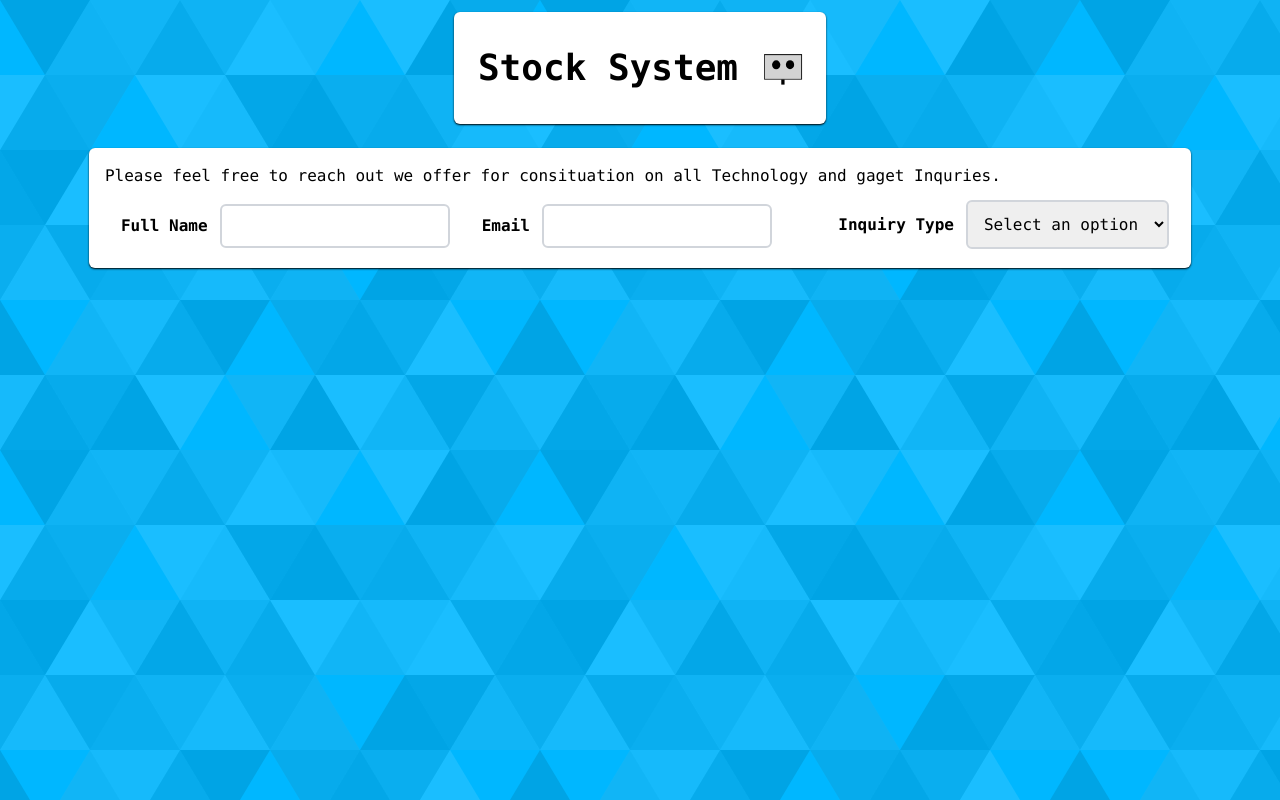
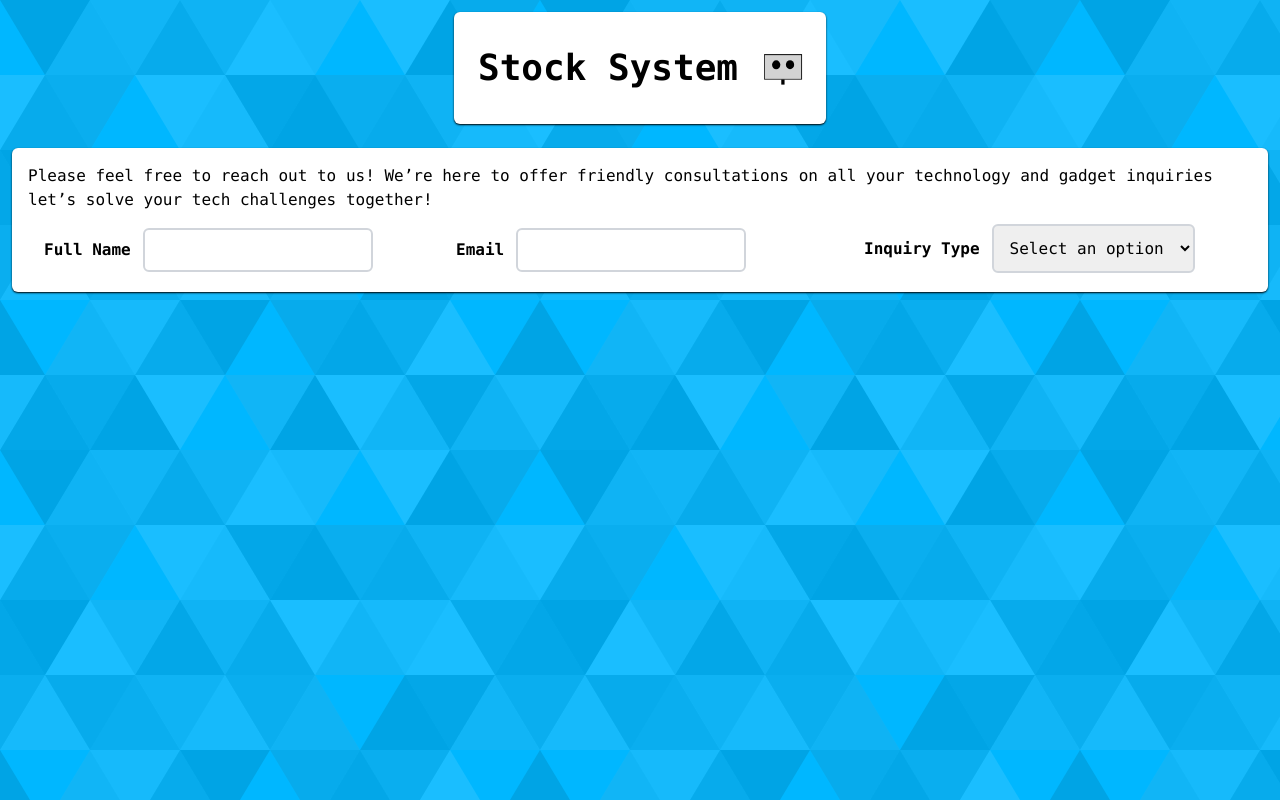
Before and after one commit to mstock64/react-to-this, a React (Create React App) app: page / in a window 1280 px wide. Built offline with nearby package versions, Linux system fonts and the light colour scheme.

Commit message:
Cleaned up grammer issues on business Inquery Component

```diff
--- a/src/InquiryComponents/InquiryComponent.js
+++ b/src/InquiryComponents/InquiryComponent.js
@@ -19,7 +19,7 @@ export function InquiryComponent() {
     return (
         <div className=" m-3 p-4 rounded-md text-black bg-white shadow-sm shadow-black">
             <p className="mb-3">
-                Please feel free to reach out we offer for consituation on all Technology and gaget Inquries.
+            Please feel free to reach out to us! We’re here to offer friendly consultations on all your technology and gadget inquiries let’s solve your tech challenges together!
             </p>
             <form method="post" class="" action="" >
                     <div className="grid lg:grid-cols-3 sm:grid-cols-1 md:grid-cols-2  gap-3">
```
